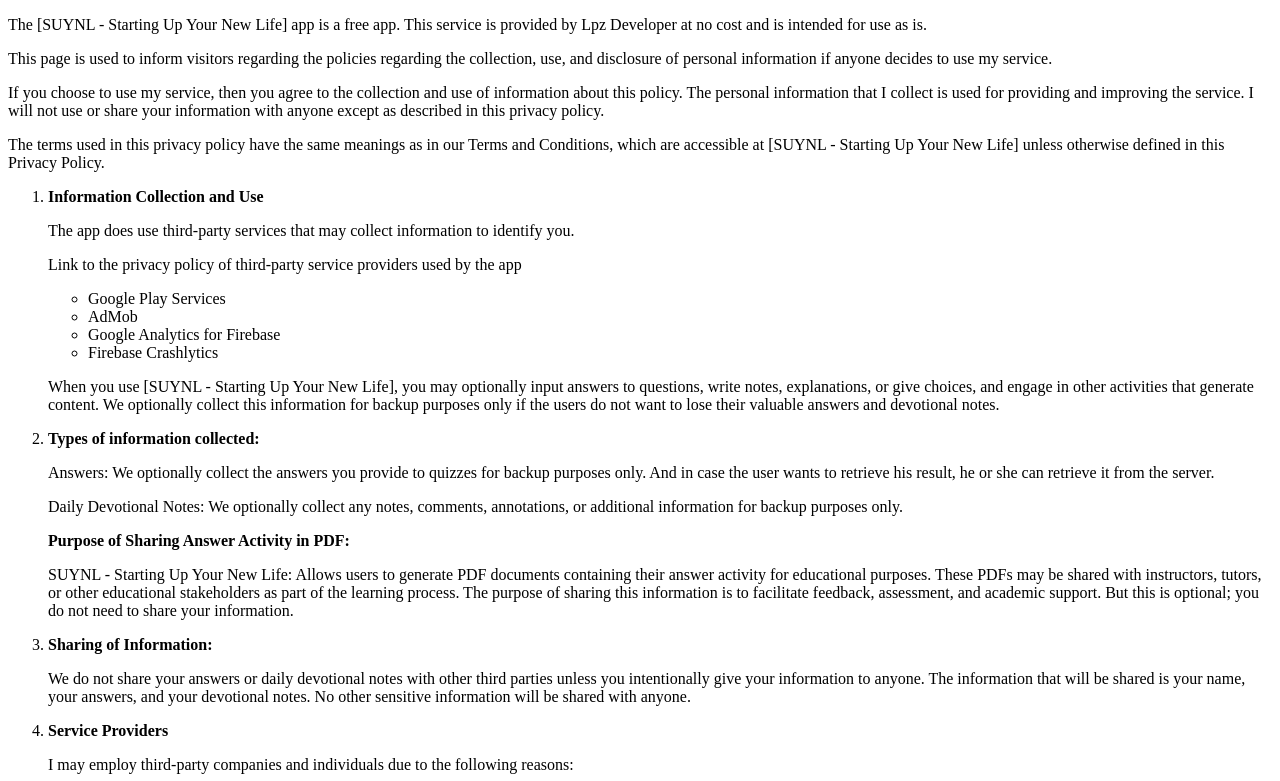
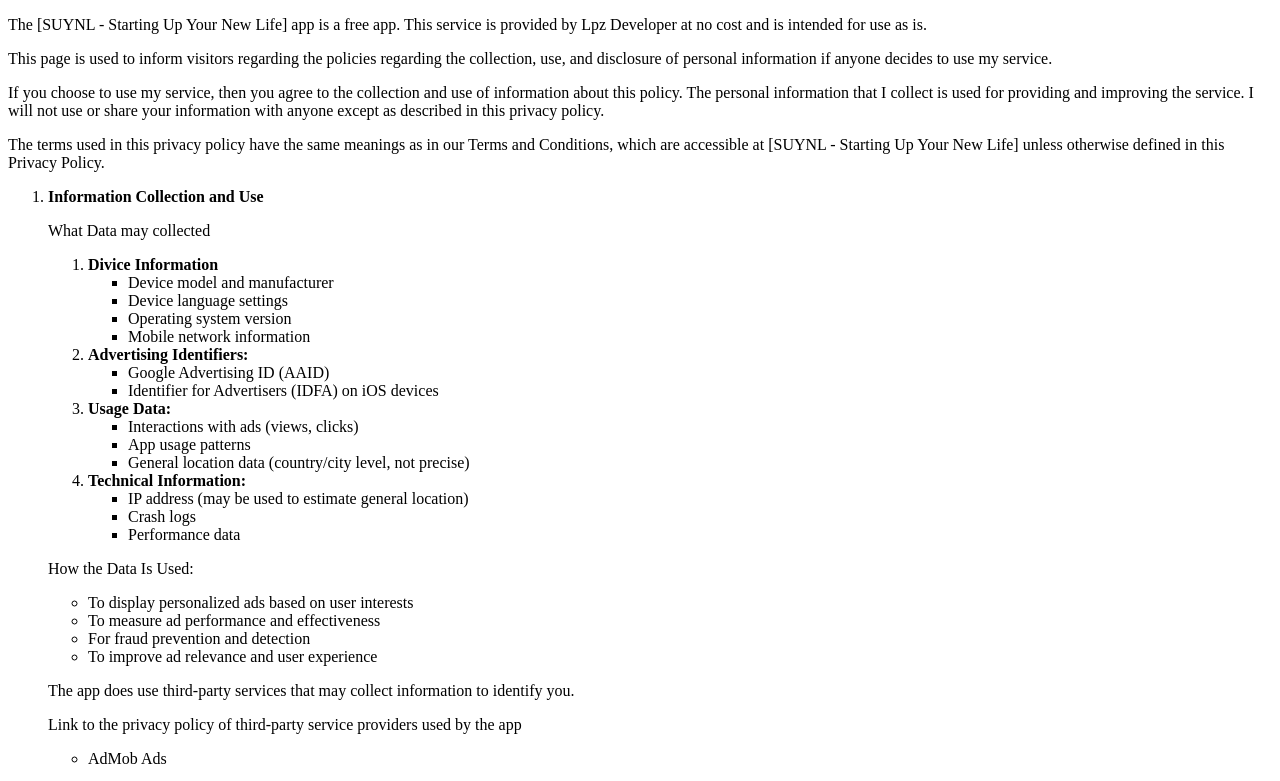
Before and after one commit to sylvsterbelonio/lightworkinnovations, a plain HTML site: page privacy/suynl/index.html in a window 1280 px wide. Shown: the top 781 px of the page. Drawn offline with Linux system fonts and the light colour scheme.

Commit message:
Update index.html

```diff
--- a/privacy/suynl/index.html
+++ b/privacy/suynl/index.html
@@ -20,15 +20,52 @@
           </p>
           <ol>
                <li><b>Information Collection and Use</b>
+                    <p>What Data may collected</p>
+                    <ol>
+                        <li ><b>Divice Information</b>
+                            <ul>
+                                <li>Device model and manufacturer</li>
+                                <li>Device language settings</li>
+                                <li>Operating system version</li>
+                                <li>Mobile network information</li>
+                            </ul>
+                            </li>
+                        <li><b>Advertising Identifiers:</b>
+                            <ul>
+                                <li>Google Advertising ID (AAID)</li>
+                                <li>Identifier for Advertisers (IDFA) on iOS devices</li>
+                            </ul>
+                        </li>
+                        <li>
+                            <b>Usage Data:</b>
+                            <ul>
+                                <li>Interactions with ads (views, clicks)</li>
+                                <li>App usage patterns</li>
+                                <li>General location data (country/city level, not precise)</li>
+                            </ul>
+                        </li>
+                        <li>
+                            <b>Technical Information:</b>
+                            <ul>
+                                <li>IP address (may be used to estimate general location)</li>
+                                <li>Crash logs</li>
+                                <li>Performance data</li>
+                            </ul>
+                        </li>
+                    </ol>
+                    <p>How the Data Is Used:</p>
+                    <ul>
+                        <li>To display personalized ads based on user interests</li>
+                        <li>To measure ad performance and effectiveness</li>
+                        <li>For fraud prevention and detection</li>
+                        <li>To improve ad relevance and user experience</li>
+                    </ul>
                     <p>The app does use third-party services that may collect information to identify you.
                     </p>
                     <p>
                          Link to the privacy policy of third-party service providers used by the app
                          <ul>
-                              <li>Google Play Services</li>
-                              <li>AdMob</li>
-                              <li>Google Analytics for Firebase</li>
-                              <li>Firebase Crashlytics</li>
+                              <li>AdMob Ads</li>
                          </ul>
                     </p>
                     <p>
@@ -83,7 +120,7 @@
                </li>
           </ol>
           <p>
-               This policy is effective as of 2024-10-01.
+               This policy is effective as of 2025-07-18.
           </p>
           <p><b>Contact Us</b>
                     <p>
@@ -91,7 +128,7 @@
 
                     <ul>
                          <li>sylvster129@gmail.com</li>
-                          <li>+639161319929</li>
+                          <li>+639763306825</li>
                            <li>Sylvster R. Belonio</li>
                     </ul>
                     </p>
```
